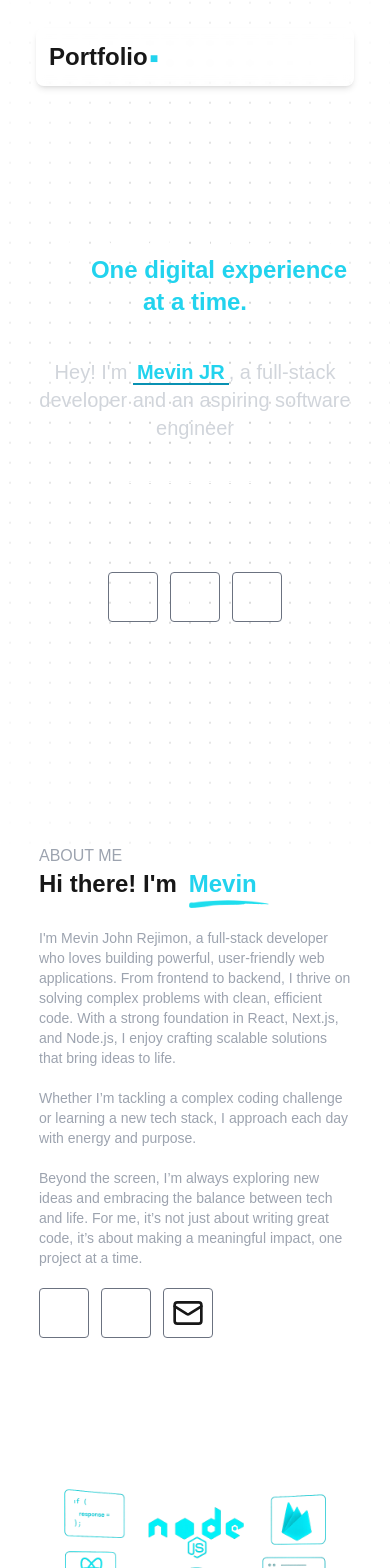
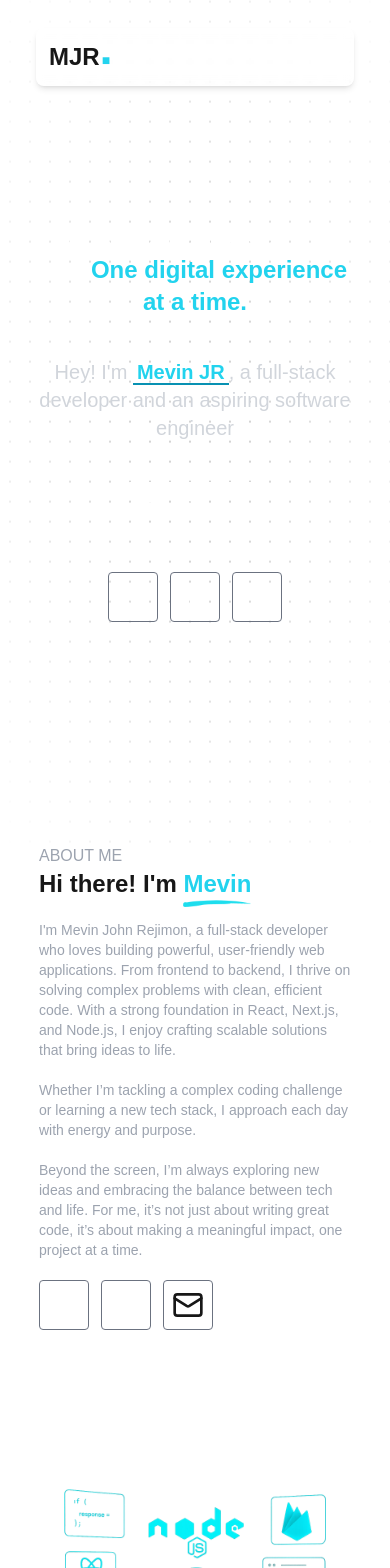
Before and after one commit to Mevin-JR/portfolio, a Next.js app: page / in a window 390 px wide. Shown: the top 1568 px of the page. Built offline with nearby package versions, Linux system fonts and the light colour scheme; a web font is replaced by a local one.

Commit message:
Navbar logo change, work section title

```diff
--- a/src/components/main.jsx
+++ b/src/components/main.jsx
@@ -75,16 +75,18 @@ export default function Main() {
               About Me
             </h1>
             <div className="text-2xl md:text-4xl font-bold flex gap-3">
-              <h2>Hi there! I'm</h2>
-              <h2 className="text-cyan-400">
-                Mevin
+              <h2>
+                Hi there! I'm{" "}
+                <span className="relative text-cyan-400">
+                  Mevin{" "}
                   <Image
                     src="/handdrawn_underline.png"
                     alt="Underline"
                     width={120}
                     height={25}
-                  className="w-[80px] md:w-[90%]"
+                    className="absolute right-0 w-[80px] md:w-full"
                   />
+                </span>
               </h2>
             </div>
           </div>
@@ -138,10 +140,13 @@ export default function Main() {
         transition={{ duration: 0.5, ease: "easeOut" }}
         viewport={{ once: true, amount: 0.3 }}
       >
+        <div id="skills-title" className="text-center">
           <h1 className="text-gray-400 text-md md:text-lg uppercase">
             My Skills
           </h1>
           <h2 className="text-2xl md:text-4xl font-bold">Tools & Tech</h2>
+        </div>
+
         <div
           id="skills-cards"
           className="mt-10 grid grid-cols-3 md:grid-cols-4 lg:grid-cols-6 xl:grid-cols-8 gap-2 md:gap-6 lg:gap-8"
@@ -166,6 +171,26 @@ export default function Main() {
           ))}
         </div>
       </motion.section>
+      <motion.section
+        id="work"
+        className="h-screen w-[80vw] flex flex-col items-center justify-center"
+        initial={{ opacity: 0, y: 75 }}
+        whileInView={{ opacity: 1, y: 0 }}
+        transition={{ duration: 0.5, ease: "easeOut" }}
+        viewport={{ once: true, amount: 0.3 }}
+      >
+        <div id="work-title" className="text-center">
+          <h1 className="text-gray-400 text-md md:text-lg uppercase">
+            My Works
+          </h1>
+          <h2 className="text-2xl md:text-4xl font-bold">
+            Featured <span className="text-cyan-400">Projects</span>
+          </h2>
+        </div>
+        <div id="work-container">
+
+        </div>
+      </motion.section>
     </>
   );
 }
--- a/src/components/navbar.jsx
+++ b/src/components/navbar.jsx
@@ -34,8 +34,8 @@ export default function Navbar() {
           className="text-2xl font-semibold flex gap-[2px] items-end cursor-pointer"
           onClick={() => router.push("/")}
         >
-          Portfolio
-          <span className="text-sm text-cyan-400 mb-[5px] md:mb-[2px]">■</span>
+          MJR
+          <span className="text-sm text-cyan-400 mb-[3px] md:mb-[2px]">■</span>
         </h1>
         <ul className="hidden lg:flex gap-7 absolute left-1/2 transform -translate-x-1/2 p-3 rounded-lg bg-white/5 backdrop-blur-sm border border-white/20 shadow-md">
           {navLinks.map((navItem) => (
--- a/tailwind.config.mjs
+++ b/tailwind.config.mjs
@@ -24,16 +24,11 @@ export default {
           "0%": { transform: "translateY(1%)" },
           "100%": { transform: "translateY(-1%)" },
         },
-        rotate_360: {
-          "0%": { transform: "rotateY(0deg)" },
-          "100%": { transform: "rotateY(360deg)" },
-        },
       },
       animation: {
         float_up: "float_up 30s linear infinite",
         arrow_down: "arrow_down 0.5s ease-in-out infinite alternate",
         bobbing: "bobbing 1.5s ease-in-out infinite alternate",
-        rotate_360: "rotate_360 1s linear infinite",
       },
     },
   },
```
Lines whose indentation alone changed are shown as unchanged.
